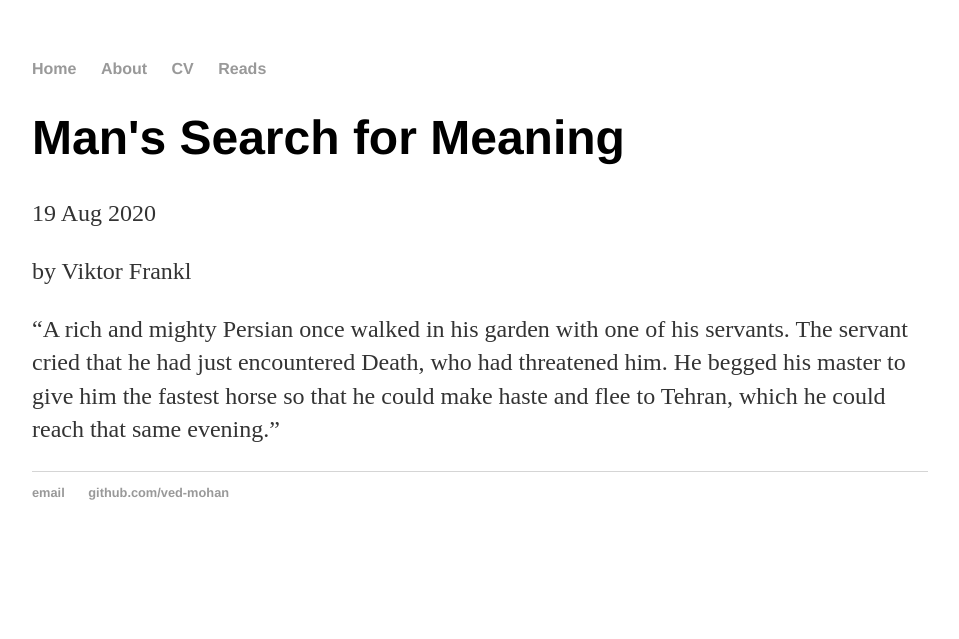
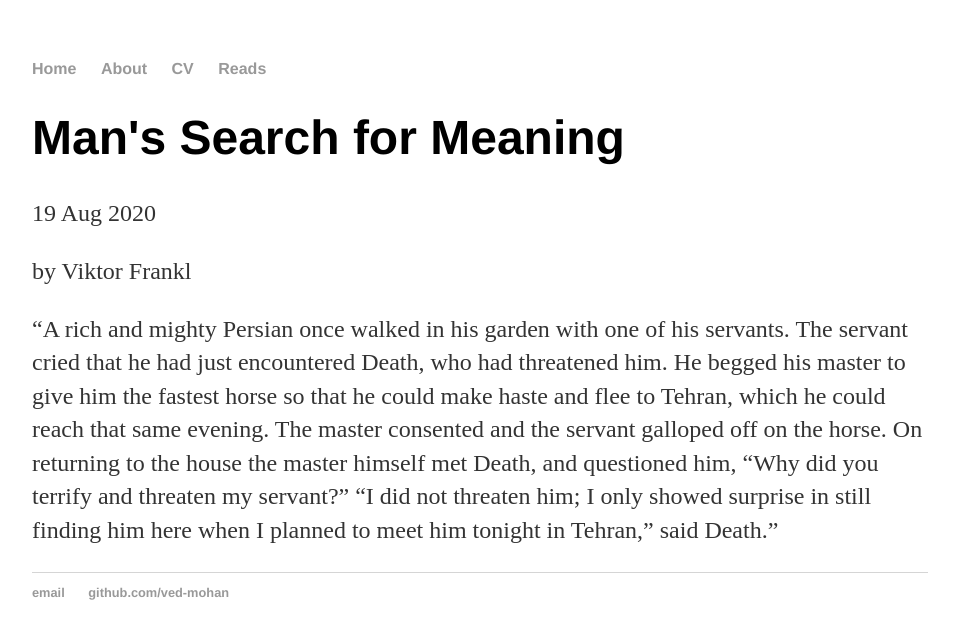
Before and after one commit to ved-mohan/ved-mohan.github.io, a Jekyll site: the page built from _posts/2020-08-19-Aug.md, in a window 1280 px wide. Shown: the top 639 px of the page, without its empty margins (160-1119 px from the left). Built offline with Jekyll 4.4.1, drawn with Linux system fonts in a browser that asks for light colours.

Commit message:
Update 2020-08-19-Aug.md

```diff
--- a/_posts/2020-08-19-Aug.md
+++ b/_posts/2020-08-19-Aug.md
@@ -6,4 +6,4 @@ date: 2020-08-19
 
 by Viktor Frankl
 
-"A rich and mighty Persian once walked in his garden with one of his servants. The servant cried that he had just encountered Death, who had threatened him. He begged his master to give him the fastest horse so that he could make haste and flee to Tehran, which he could reach that same evening."
+"A rich and mighty Persian once walked in his garden with one of his servants. The servant cried that he had just encountered Death, who had threatened him. He begged his master to give him the fastest horse so that he could make haste and flee to Tehran, which he could reach that same evening. The master consented and the servant galloped off on the horse. On returning to the house the master himself met Death, and questioned him, “Why did you terrify and threaten my servant?” “I did not threaten him; I only showed surprise in still finding him here when I planned to meet him tonight in Tehran,” said Death."
```
